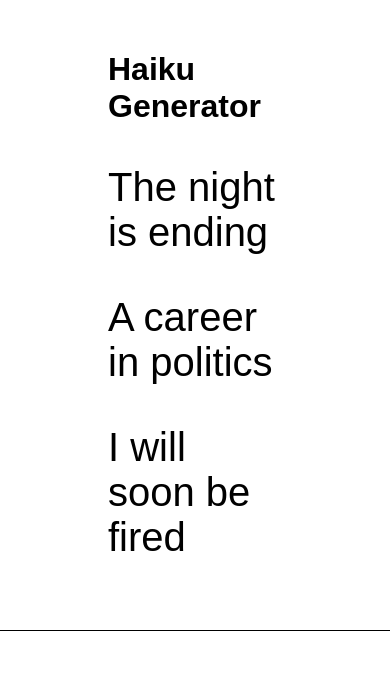
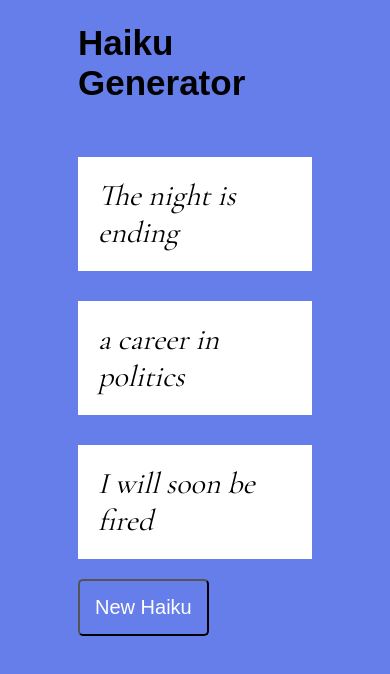
Before and after one commit to nseyf/haiku-generator, a React (Create React App) app: page / in a window 390 px wide. Shown: the top 674 px of the page. Built offline with nearby package versions, Linux system fonts and the light colour scheme.

Commit message:
added styling

```diff
--- a/public/index.html
+++ b/public/index.html
@@ -4,37 +4,18 @@
     <meta charset="utf-8">
     <meta name="viewport" content="width=device-width, initial-scale=1, shrink-to-fit=no">
     <meta name="theme-color" content="#000000">
-    <!--
-      manifest.json provides metadata used when your web app is added to the
-      homescreen on Android. See https://developers.google.com/web/fundamentals/engage-and-retain/web-app-manifest/
-    -->
+
     <link rel="manifest" href="%PUBLIC_URL%/manifest.json">
     <link rel="shortcut icon" href="%PUBLIC_URL%/favicon.ico">
-    <!--
-      Notice the use of %PUBLIC_URL% in the tags above.
-      It will be replaced with the URL of the `public` folder during the build.
-      Only files inside the `public` folder can be referenced from the HTML.
 
-      Unlike "/favicon.ico" or "favicon.ico", "%PUBLIC_URL%/favicon.ico" will
-      work correctly both with client-side routing and a non-root public URL.
-      Learn how to configure a non-root public URL by running `npm run build`.
-    -->
     <title>React App</title>
   </head>
   <body>
+    <link href="https://fonts.googleapis.com/css?family=Cormorant+Garamond|Abril+Fatface" rel="stylesheet">
     <noscript>
       You need to enable JavaScript to run this app.
     </noscript>
     <div id="root"></div>
-    <!--
-      This HTML file is a template.
-      If you open it directly in the browser, you will see an empty page.
 
-      You can add webfonts, meta tags, or analytics to this file.
-      The build step will place the bundled scripts into the <body> tag.
-
-      To begin the development, run `npm start` or `yarn start`.
-      To create a production bundle, use `npm run build` or `yarn build`.
-    -->
   </body>
 </html>
--- a/src/App.css
+++ b/src/App.css
@@ -1,7 +1,6 @@
 .App {
   display: grid;
   grid-template-columns: repeat(5, 1fr);
-  outline: 1px solid black;
 }
 
 .haiku-generator {
@@ -10,5 +9,43 @@
 }
 
 .haiku-line {
-  font-size: 40px;
+  font-style: italic;
+  font-size: 50px;
+  color: white;
+  transition: 1s;
+  background: white;
+  padding: 20px;
+  margin-bottom: 0px;
+  display: inline-block;
+  color: black;
+  font-family: "Cormorant Garamond";
 }
+
+.haiku-button {
+  font-size: 20px;
+  padding: 15px;
+  display: block;
+  margin-top: 20px;
+  border-radius: 5px;
+  cursor: pointer;
+  background: none;
+  color: white;
+}
+
+
+@media (max-width: 400px) {
+  .App {
+    grid-template-columns: 1;
+    display: grid;
+  }
+  h1 {
+    font-size: 35px;
+  }
+  .haiku-generator {
+    padding: 0px;
+    grid-column: 1 / span -1;
+  }
+  .haiku-line {
+    font-size: 30px;
+  }
+}
--- a/src/containers/HaikuGenerator.js
+++ b/src/containers/HaikuGenerator.js
@@ -8,18 +8,20 @@ import {
 class HaikuGenerator extends Component {
 
   componentDidMount() {
-    console.log(this.props.generateHaiku)
     this.props.generateHaiku(this.props.words)
   }
 
   render() {
-    console.log(this.props);
     return (
       <div className="haiku-generator">
       <h1>Haiku Generator </h1>
       <p className="haiku-line">{this.props.haiku.firstLine}</p>
       <p className="haiku-line">{this.props.haiku.secondLine}</p>
       <p className="haiku-line">{this.props.haiku.thirdLine}</p>
+
+      <button className="haiku-button" onClick={() => {this.props.generateHaiku(this.props.words)}}>
+      New Haiku
+      </button>
       </div>
     )
   }
--- a/src/data/HaikuData.js
+++ b/src/data/HaikuData.js
@@ -5,40 +5,40 @@ const data = {
     "Under the heavens",
     "As I near old age",
     "Senseless and cruel",
-    "My Marriage, my love",
+    "My marriage, my love",
     "The night is ending",
-    "it beggars belief",
-    "on my knees I beg",
+    "It beggars belief",
+    "On my knees I beg",
 ],
 
 secondLine: [
   "my cat is disappointed",
-  "In the end, it matters not",
+  "in the end, it matters not",
   "someday the moment will come",
   "The gorillas will regroup",
   "is a normal day at work",
-  "A career in politics",
-  "Quickly now, to the restroom",
-  "Must go to the hospital",
-  "Every dog has his day",
+  "a career in politics",
+  "quickly now, to the restroom",
+  "must go to the hospital",
+  "every dog has his day",
 ],
 
 thirdLine: [
-  "Annihilation",
-  "They have seen it all",
-  "My ninja training",
-  "Jilted at the altar",
+  "annihilation",
+  "they have seen it all",
+  "my ninja training",
+  "jilted at the altar",
   "senseless and cruel",
   "I will soon be fired",
   "but i must now eat",
   "can I email you?",
   "this is the culprit",
   "with multiple wives",
-  "Are all these tears mine?",
-  "An awful christmas",
-  "Hunter is hunted",
-  "The aliens have me",
-  "So incandescent"
+  "are all these tears mine?",
+  "an awful christmas",
+  "hunter is hunted",
+  "the aliens have me",
+  "so incandescent"
 ]
 }
 
--- a/src/index.css
+++ b/src/index.css
@@ -2,4 +2,5 @@ body {
   margin: 0;
   padding: 0;
   font-family: sans-serif;
+  background: #667eea;
 }
```
